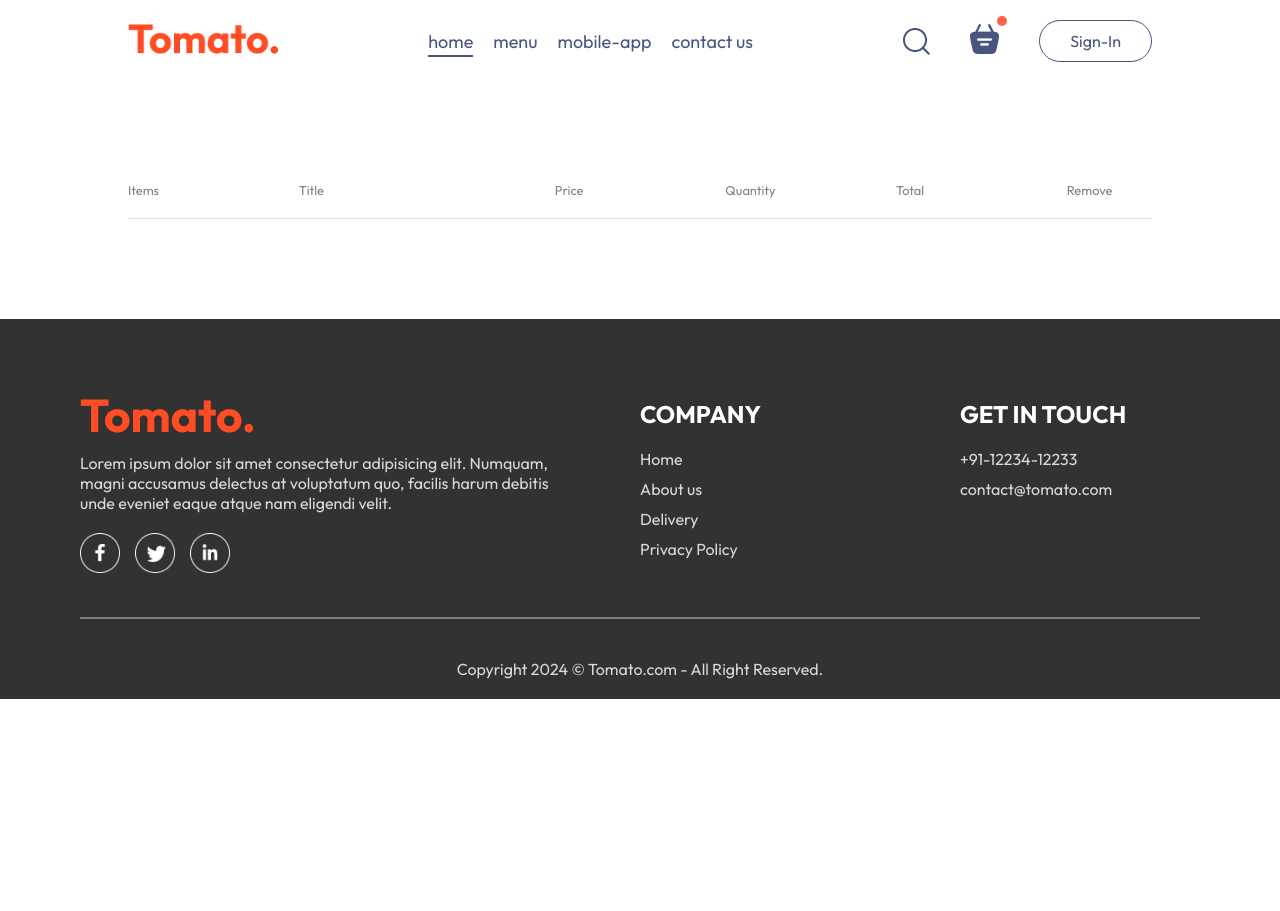
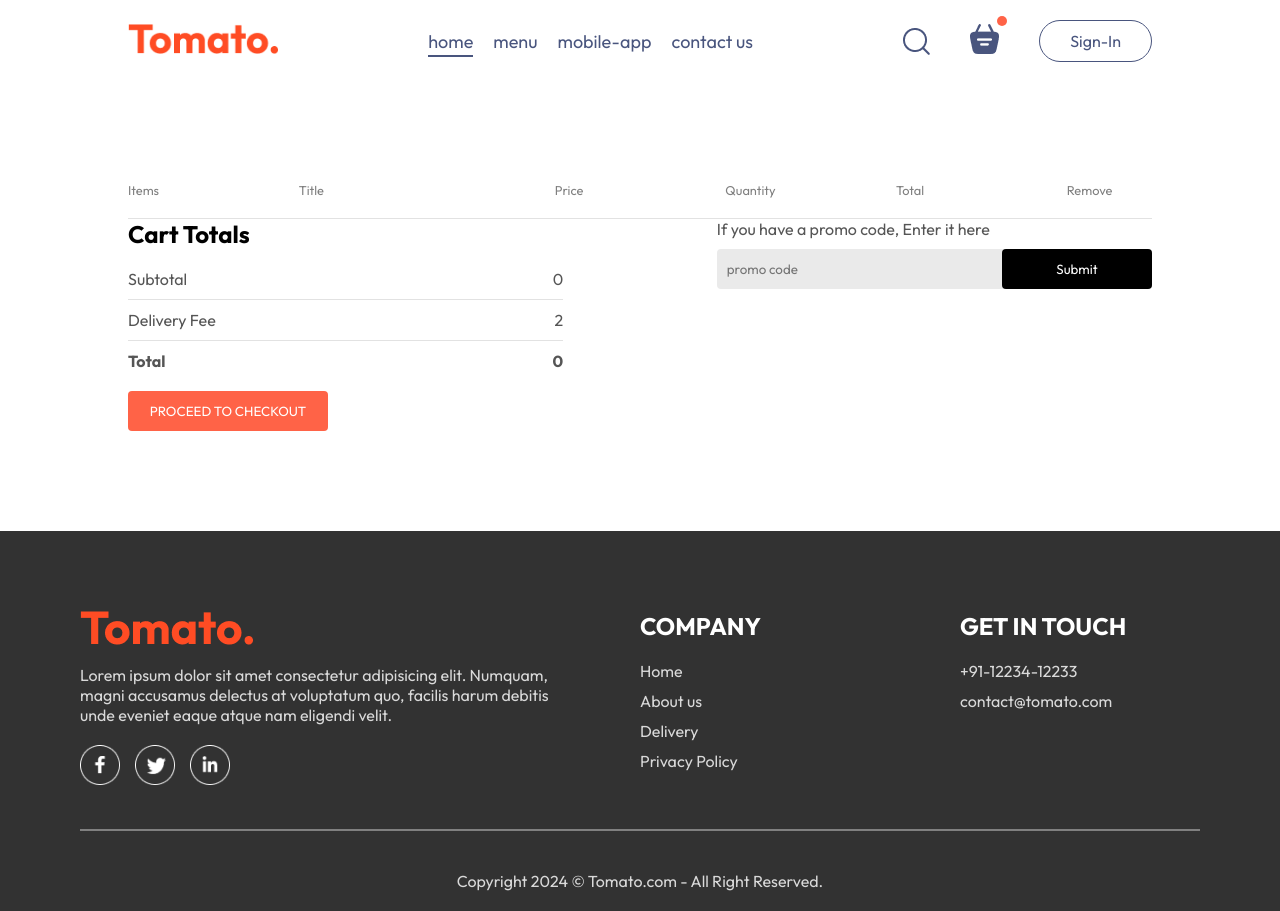
Before and after one commit to prathamesh2304/FoodDeliveryProject, a React (Vite) app in the folder frontend/: page /cart in a window 1280 px wide. Before the commit the page ends 800 px from the top, so only its background shows below. Built offline with nearby package versions, Linux system fonts and the light colour scheme.

Commit message:
Cart Page CSS Done

```diff
--- a/frontend/src/pages/Cart/Cart.css
+++ b/frontend/src/pages/Cart/Cart.css
@@ -24,3 +24,84 @@
     background-color: #e2e2e2;
     border: none;
 }
+
+.cart-items-item .cross{
+    cursor: pointer;
+}
+
+.cart-bottom{
+    flex:1;
+    display: flex;
+    justify-content: space-between;
+    gap: max(12vw,20px);
+}
+
+.cart-total{
+    flex: 1;
+    display: flex;
+    flex-direction: column;
+    gap: 20px;
+}
+
+.cart-total-details{
+    display: flex;
+    justify-content: space-between;
+    color: #555;
+}
+
+.cart-total hr{
+    margin: 10px 0px;
+}
+
+.cart-total button{
+    border: none;
+    color: white;
+    background-color: tomato;
+    width: max(15vw, 200px);
+    padding: 12px 0px;
+    border-radius: 4px;
+    cursor: pointer;
+}
+
+.cart-promocode{
+    flex: 1;
+}
+
+.cart-promocode p{
+    color: #555;
+}
+
+.cart-promocode-input{
+    margin-top: 10px;
+    display: flex;
+    justify-content: space-between;
+    align-items: center;
+    background-color: #eaeaea;
+    border-radius: 4px;
+}
+
+.cart-promocode-input input{
+    background: transparent;
+    border: none;
+    outline: none;
+    padding-left: 10px;
+}
+
+.cart-promocode-input button{
+    width: max(10vw, 150px);
+    padding: 12px 5px;
+    background-color: black;
+    border: none;
+    color: white;
+    border-radius: 4px;
+}
+
+@media (max-width:750px) {
+    .cart-bottom{
+        flex-direction: column-reverse;
+    }
+
+    .cart-promocode{
+        justify-content: start;
+    }
+}
--- a/frontend/src/pages/Cart/Cart.jsx
+++ b/frontend/src/pages/Cart/Cart.jsx
@@ -30,10 +30,10 @@
               <div className="cart-items-title cart-items-item">
                 <img src={item.image} alt="" />
                 <p>{item.name}</p>
-                <p>{item.price}</p>
+                <p>{item.price}₹</p>
                 <p>{cartItem[item._id]}</p>
-                <p>{item.price*cartItem[item._id]}</p>
-                <p>x</p>
+                <p>{item.price*cartItem[item._id]}₹</p>
+                <p onClick={()=>removeFromCart(item._id)} class="cross">x</p>
               </div>
               <hr />
               </div>
@@ -41,6 +41,35 @@
           }
         })}
       </div>
+        <div className="cart-bottom">
+          <div className="cart-total">
+            <h2>Cart Totals</h2>
+              <div>
+                <div className="cart-total-details">
+                  <p>Subtotal</p>
+                  <p>{0}</p>
+                </div>
+                <hr />
+                <div className="cart-total-details">
+                  <p>Delivery Fee</p>
+                  <p>{2}</p>
+                </div>
+                <hr />
+                <div className="cart-total-details">
+                  <b>Total</b>
+                  <b>{0}</b>
+                </div>
+              </div>
+            <button>PROCEED TO CHECKOUT</button>
+          </div>
+            <div className="cart-promocode">
+              <p>If you have a promo code, Enter it here</p>
+              <div className="cart-promocode-input">
+                <input type="text" placeholder='promo code' />
+                <button>Submit</button>
+              </div>
+            </div>
+        </div>
     </div>
   )
 }
```
